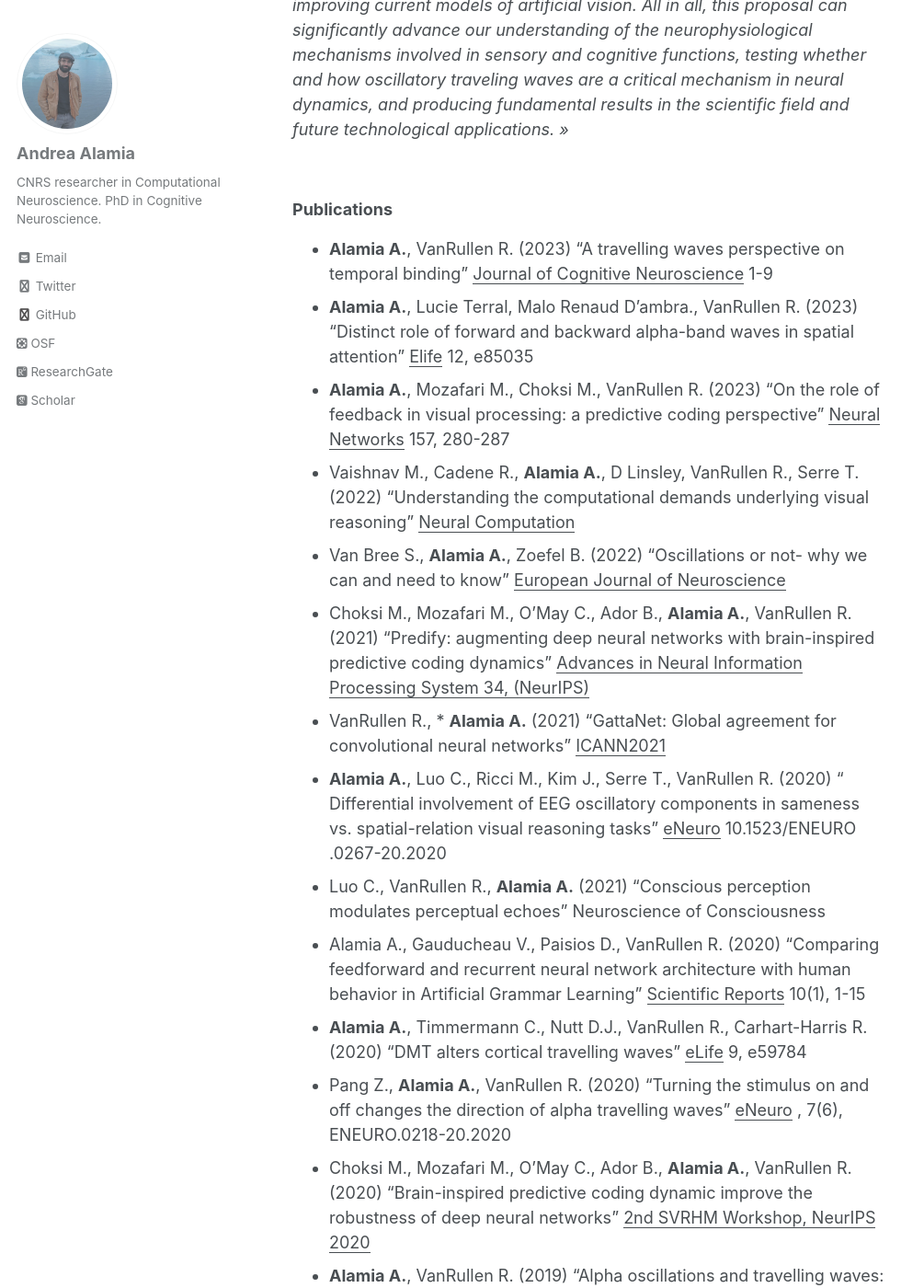
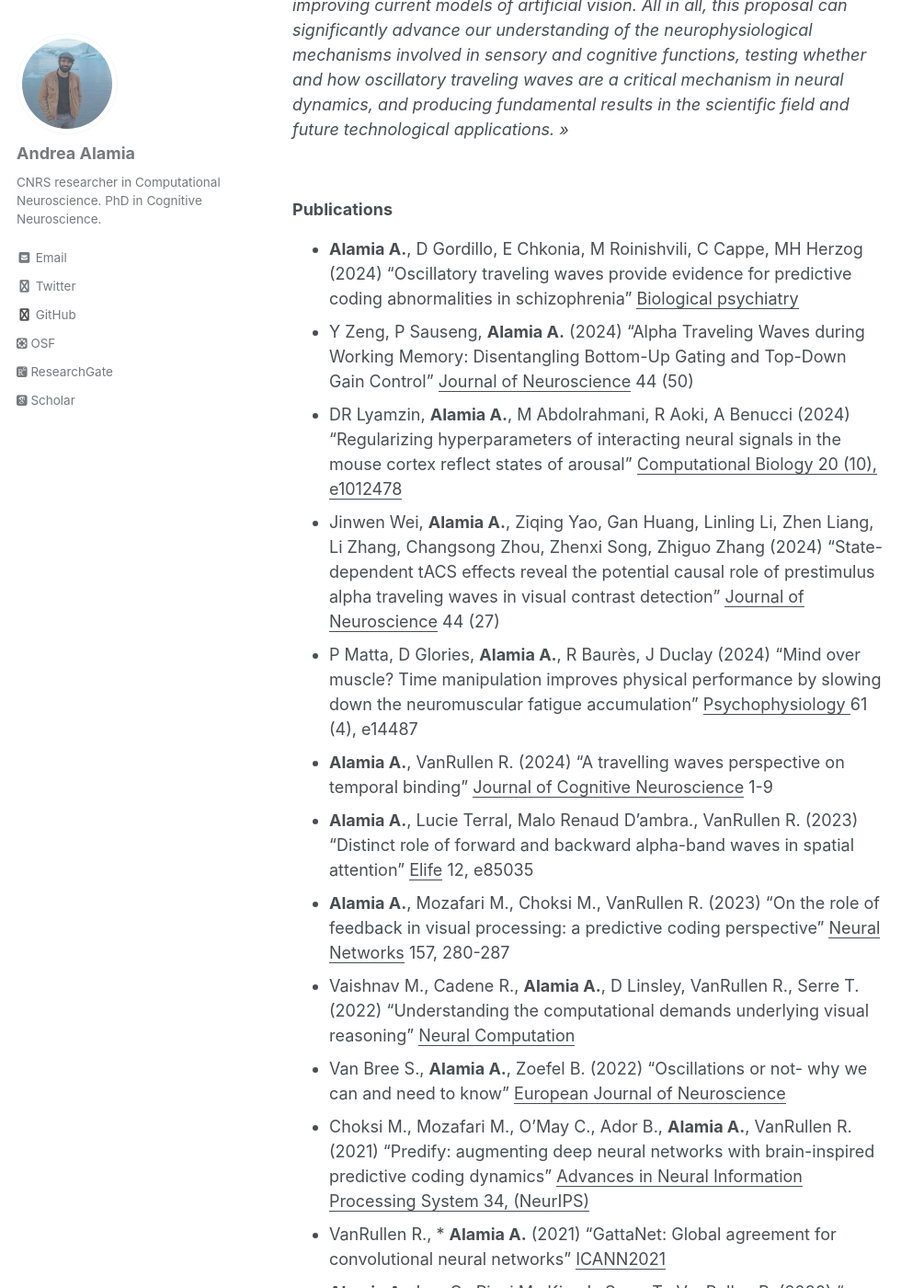
Before and after one commit to artipago/artipago.github.io, a Jekyll site: the page built from _pages/Research Interests.md, in a window 1280 px wide and 1400 px high, scrolled down 1793 px. Shown: the whole window at 92% size, without its empty margins (0-1005 px from the left). Built offline with Jekyll 4.4.1, drawn with Linux system fonts in a browser that asks for light colours; nearby versions of some CDN libraries; some web fonts are replaced; library files that are not in the unit come from our copies.

Commit message:
publs and people
adding publication and Riccardo

```diff
--- a/_pages/Research Interests.md
+++ b/_pages/Research Interests.md
@@ -21,7 +21,12 @@ Abstract:
 
 ### Publications
 
-* **Alamia A.**, VanRullen R. (2023) “A travelling waves perspective on temporal binding”  <ins>Journal of Cognitive Neuroscience</ins> 1-9 <b>
+* **Alamia A.**, D Gordillo, E Chkonia, M Roinishvili, C Cappe, MH Herzog (2024) "Oscillatory traveling waves provide evidence for predictive coding abnormalities in schizophrenia" <ins>Biological psychiatry <b>
+* Y Zeng, P Sauseng, **Alamia A.** (2024) "Alpha Traveling Waves during Working Memory: Disentangling Bottom-Up Gating and Top-Down Gain Control"  <ins>Journal of Neuroscience</ins> 44 (50) <b>
+* DR Lyamzin, **Alamia A.**, M Abdolrahmani, R Aoki, A Benucci (2024) "Regularizing hyperparameters of interacting neural signals in the mouse cortex reflect states of arousal" <ins> Computational Biology 20 (10), e1012478 </ins> <b>
+* Jinwen Wei, **Alamia A.**, Ziqing Yao, Gan Huang, Linling Li, Zhen Liang, Li Zhang, Changsong Zhou, Zhenxi Song, Zhiguo Zhang (2024) "State-dependent tACS effects reveal the potential causal role of prestimulus alpha traveling waves in visual contrast detection" <ins> Journal of Neuroscience</ins> 44 (27)  <b>
+* P Matta, D Glories, **Alamia A.**, R Baurès, J Duclay (2024) "Mind over muscle? Time manipulation improves physical performance by slowing down the neuromuscular fatigue accumulation" <ins> Psychophysiology </ins> 61 (4), e14487  <b>
+* **Alamia A.**, VanRullen R. (2024) “A travelling waves perspective on temporal binding”  <ins>Journal of Cognitive Neuroscience</ins> 1-9 <b>
 * **Alamia A.**, Lucie Terral, Malo Renaud D’ambra., VanRullen R. (2023) “Distinct role of forward and backward alpha-band waves in spatial attention”  <ins>Elife</ins> 12, e85035 <b>
 * **Alamia A.**, Mozafari M., Choksi M., VanRullen R. (2023) “On the role of feedback in visual processing: a predictive coding perspective” <ins>Neural Networks</ins> 157, 280-287  <b>
 * Vaishnav M., Cadene R., **Alamia A.**, D Linsley, VanRullen R., Serre T.(2022) “Understanding the computational demands underlying visual reasoning” <ins>Neural Computation</ins>  <b>
```
Also changed, not shown: _pages/People.md (+2 -0 lines), assets/images/RiccardoCircle.png (added), assets/images/riccardoFoto.jpg (added).
